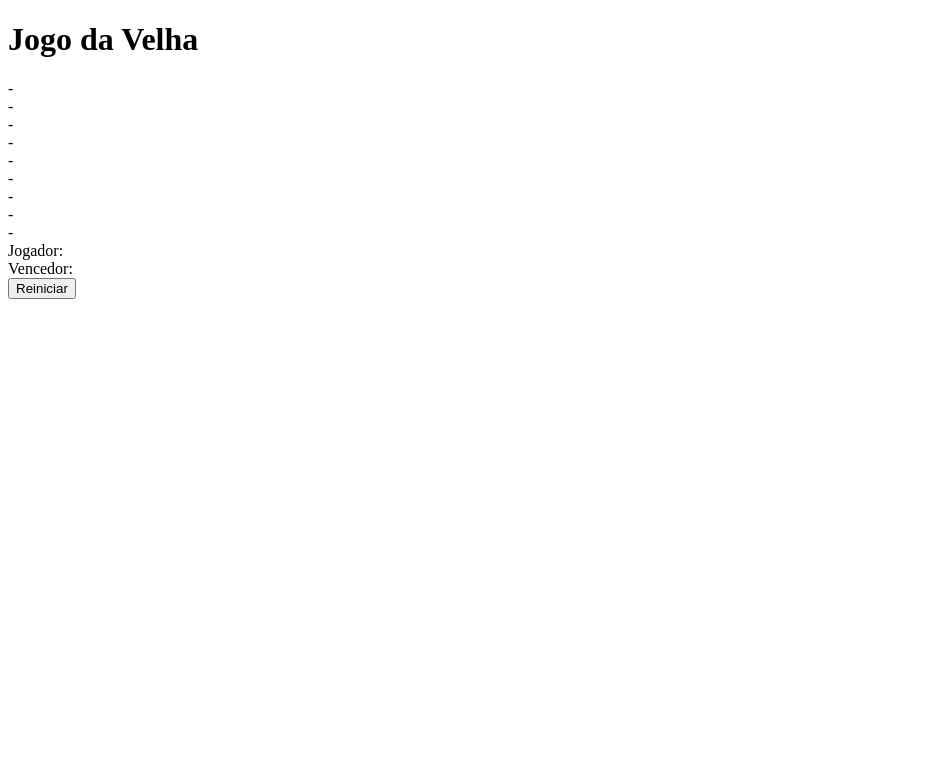
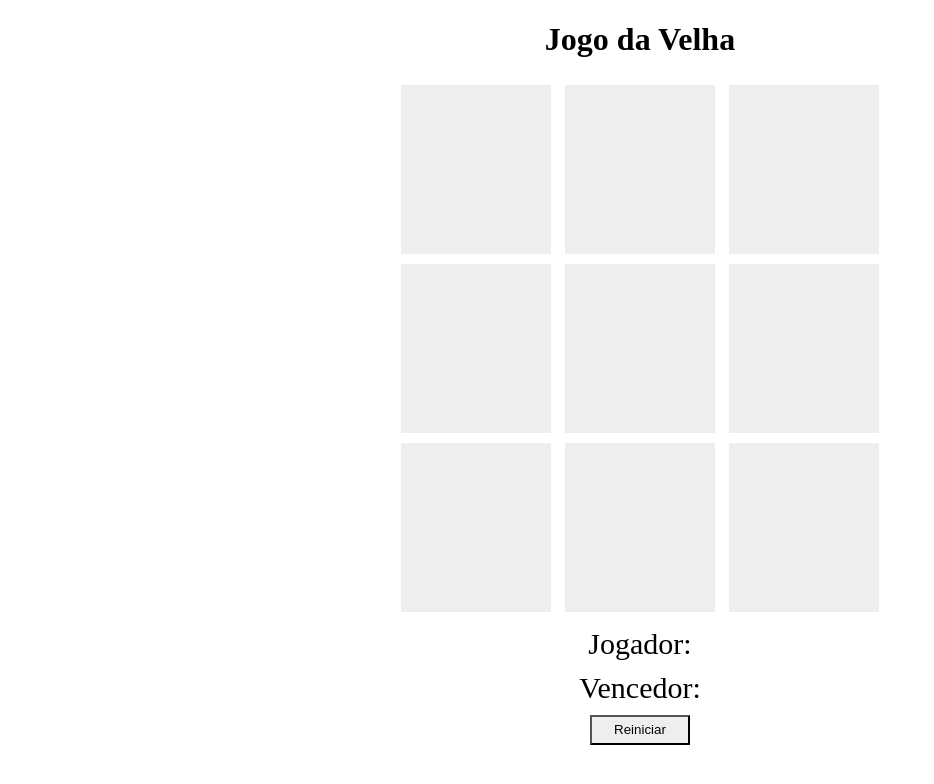
Before and after one commit to RogerRezende/jogo-da-velha, a plain HTML site: page index.html in a window 1280 px wide. Shown: the whole page, without its empty margins (0-934 px from the left). Drawn offline with Linux system fonts and the light colour scheme.

Commit message:
definindo os estilos do jogo da velha

```diff
--- a/index.html
+++ b/index.html
@@ -4,6 +4,7 @@
     <meta charset="UTF-8">
     <meta http-equiv="X-UA-Compatible" content="IE=Edge" />
     <title>Jogo da Velha</title>
+    <link rel="stylesheet" href="style/estilo.css">
 </head>
 <body>
     <!-- Título do site -->
@@ -12,47 +13,47 @@
     </div>
     <!-- Primeira linha do jogo da velha -->
     <div>
-        <div id="square1">
+        <div id="square1" class="quadrado">
             -
         </div>
-        <div id="square2">
+        <div id="square2" class="quadrado">
             -
         </div>
-        <div id="square3">
+        <div id="square3" class="quadrado">
             -
         </div>
     </div>
     <!-- Segunda linha do jogo da velha -->
     <div>
-        <div id="square4">
+        <div id="square4" class="quadrado">
             -
         </div>
-        <div id="square5">
+        <div id="square5" class="quadrado">
             -
         </div>
-        <div id="square6">
+        <div id="square6" class="quadrado">
             -
         </div>
     </div>
     <!-- Terceira linha do jogo da velha -->
     <div>
-        <div id="square7">
+        <div id="square7" class="quadrado">
             -
         </div>
-        <div id="square8">
+        <div id="square8" class="quadrado">
             -
         </div>
-        <div id="square9">
+        <div id="square9" class="quadrado">
             -
         </div>
     </div>
     <!-- Mostrar com qual tipo o jogador irá usar no jogo -->
-    <div>
+    <div class="jogador">
         <label>Jogador:</label>
         <label id="jogador-selecionado"></label>
     </div>
     <!-- Mostrar o vencedor do jogo da velha -->
-    <div>
+    <div class="jogador">
         <label>Vencedor:</label>
         <label id="vencedor-selecionado"></label>
     </div>
--- a/style/estilo.css
+++ b/style/estilo.css
@@ -0,0 +1,28 @@
+body {
+    text-align: center;
+}
+
+button {
+    margin-top: 10px;
+    width: 100px;
+    height: 30px;
+    background: #eeeeee;
+    cursor: pointer;
+}
+
+.quadrado {
+    text-align: center;
+    width: 50px;
+    background: #eeeeee;
+    display: inline-block;
+    padding: 50px;
+    font-size: 60px;
+    margin: 5px;
+    cursor: pointer;
+    color: #eeeeee;
+}
+
+.jogador {
+    font-size: 30px;
+    margin-top: 10px;
+}
```
